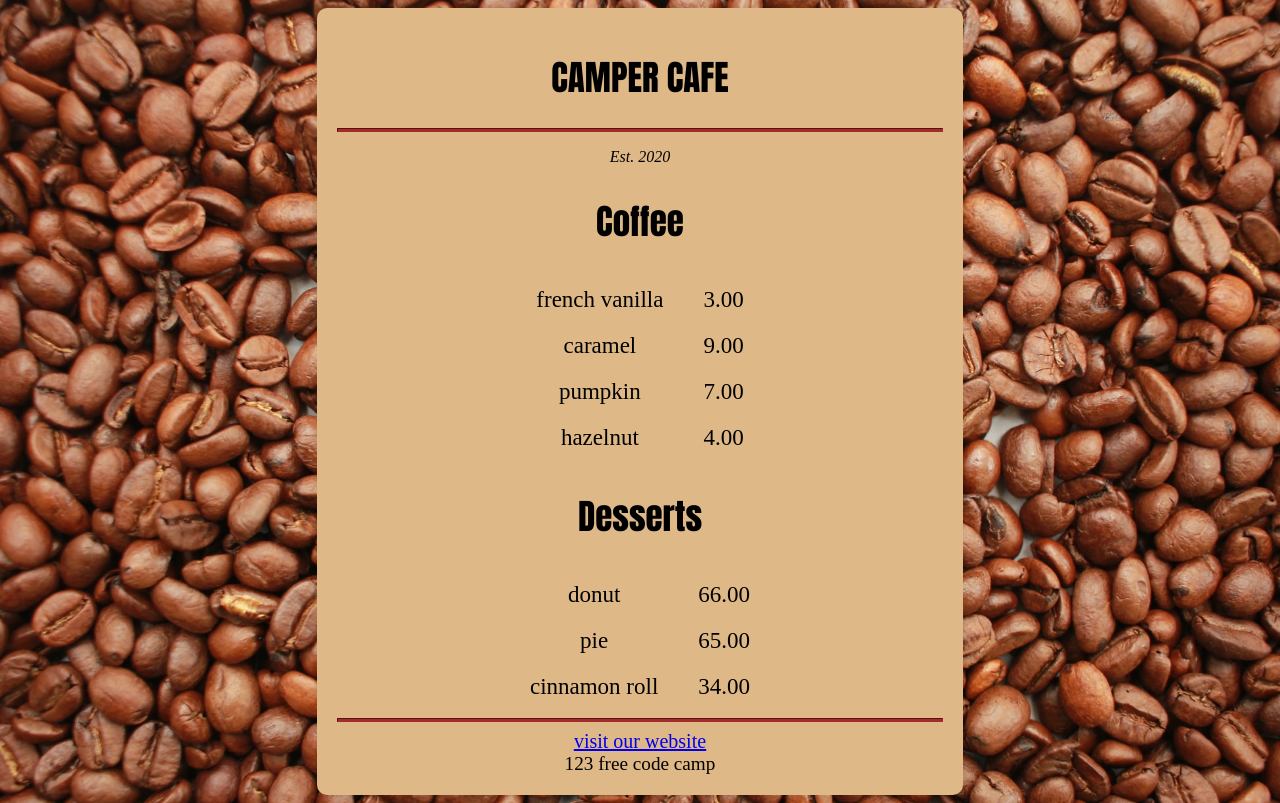
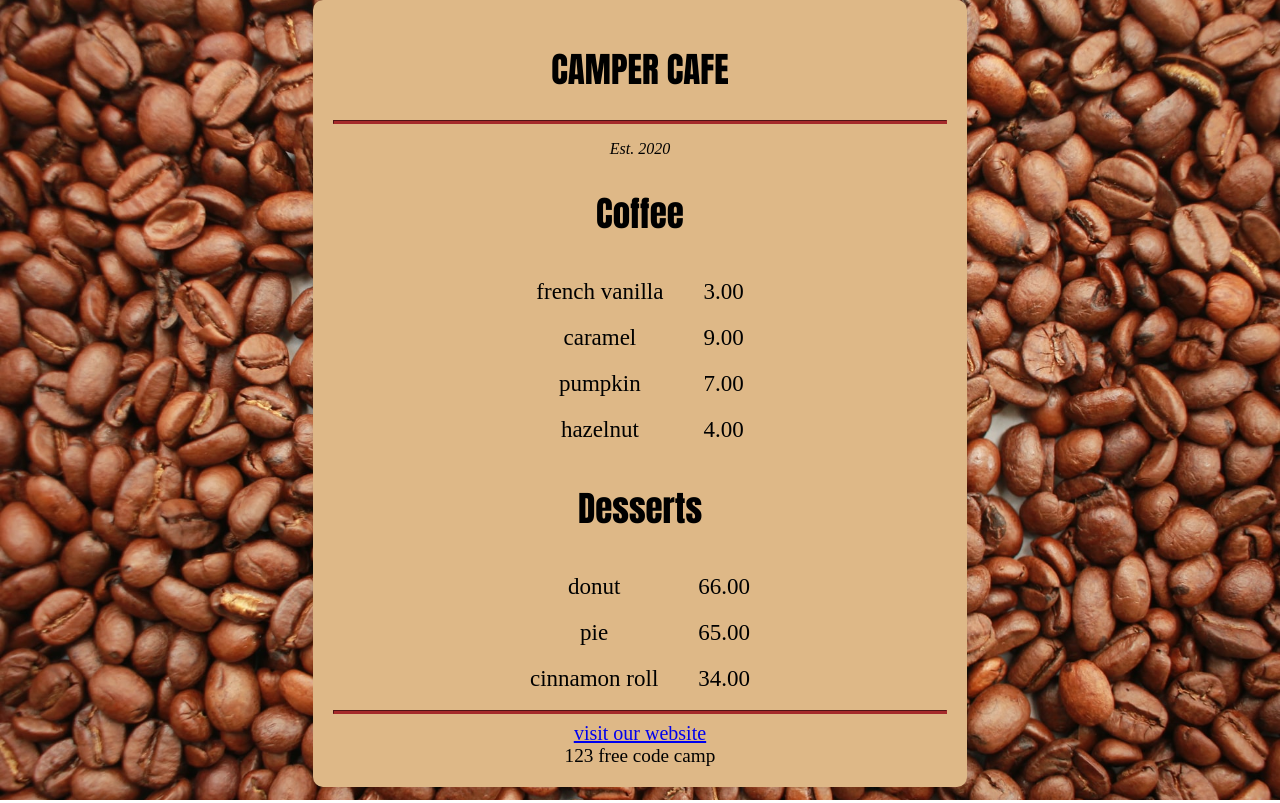
Before and after one commit to AbrahamRedrick/muffins, a plain HTML site: page index.html in a window 1280 px wide. Drawn offline with Linux system fonts and the light colour scheme.

Commit message:
Update styles3.css

```diff
--- a/styles3.css
+++ b/styles3.css
@@ -18,13 +18,14 @@ table {
     background-color: burlywood;
 
   }
- body{
-    background-image: url(beans.jpg);
-    background-size: cover;
-    background-repeat: no-repeat;
-    background-position: center;
- }
-
+body {
+    background-image: url('beans.jpg');
+    background-size: cover; /* Ensures the image covers the full background */
+    background-position: center center; /* Centers the image */
+    background-repeat: no-repeat; /* Prevents image from repeating */
+    height: 100vh; /* Ensure full height of the viewport */
+    margin: 0; /* Removes default margin */
+}
 .content{
  background-color: burlywood;
  padding: 20px;
```
